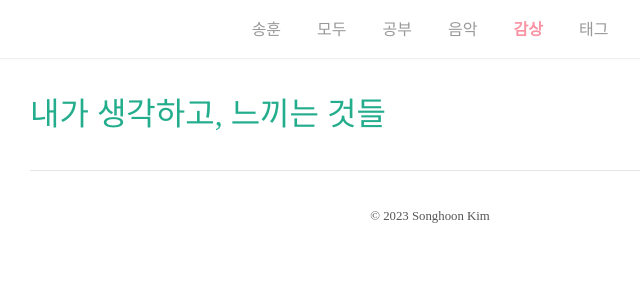
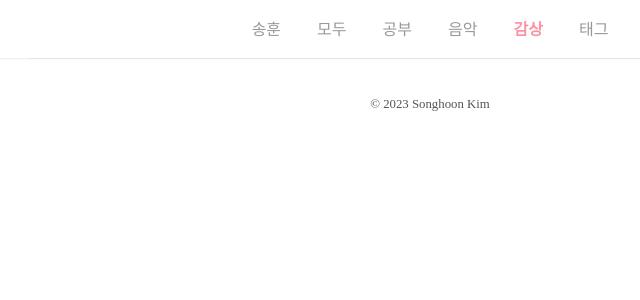
Before and after one commit to songh-oon/songh-oon.github.io, a Jekyll site: the page built from thoughts/index.html, in a window 1280 px wide. Shown: the top 300 px of the page, without its empty margins (210-850 px from the left). Built offline with Jekyll 4.4.1, drawn with Linux system fonts in a browser that asks for light colours; some web fonts are replaced.

Commit message:
Update index.html

```diff
--- a/thoughts/index.html
+++ b/thoughts/index.html
@@ -5,7 +5,7 @@ description: 나의 생각, 느낌들
 
 ---
 <div class="menuhead">
-    <p>내가 생각하고, 느끼는 것들</p>
+    <!-- <p>내가 생각하고, 느끼는 것들</p>  -->
     <!-- <p class="menuhead-eng">My thoughts and feelings</p> -->
 </div>
 
```
